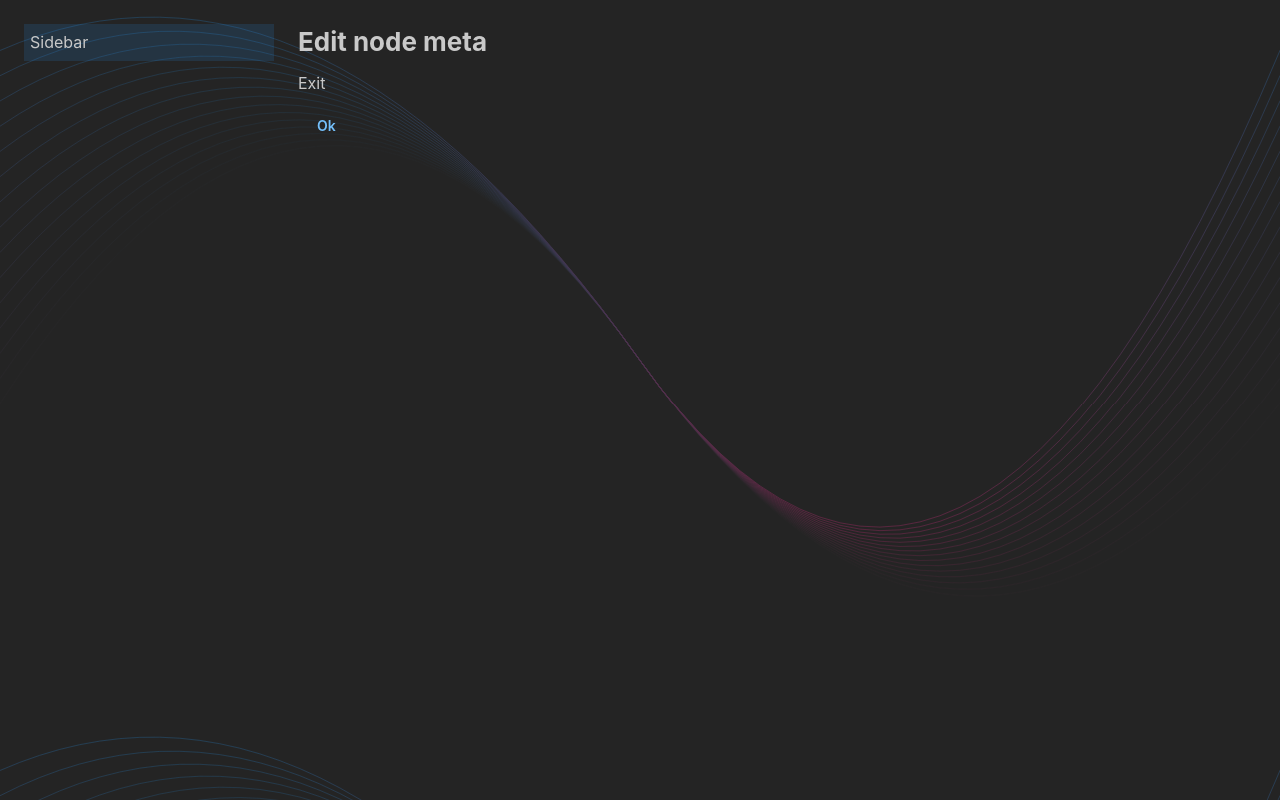
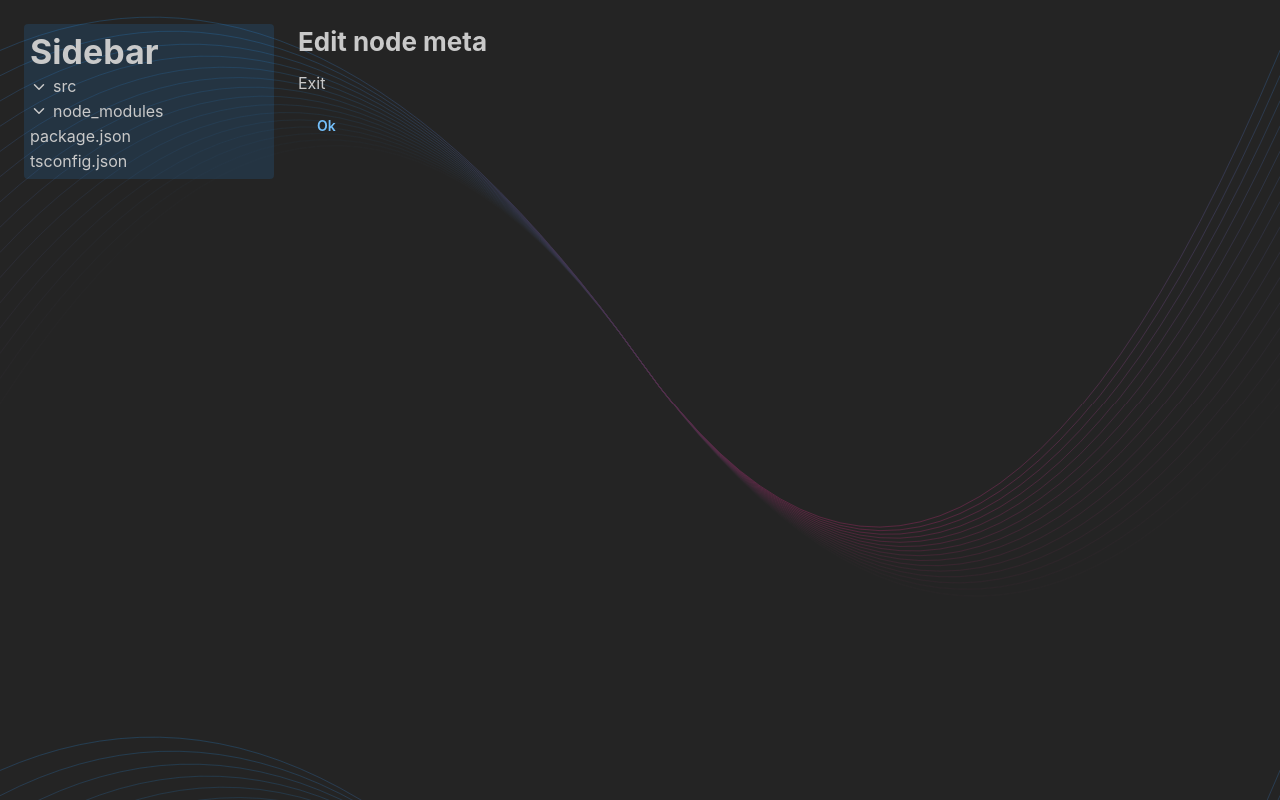
Before and after one commit to samcalthrop/NodePad, a React (Vite) app in the folder src/renderer/: page /#/edit-node-meta in a window 1280 px wide. Built offline with nearby package versions, Linux system fonts and the light colour scheme.

Commit message:
testing out tree structure

```diff
--- a/src/renderer/src/components/Sidebar/Sidebar.module.css
+++ b/src/renderer/src/components/Sidebar/Sidebar.module.css
@@ -1,4 +1,6 @@
 .root {
   padding: 6px;
   background-color: var(--mantine-primary-color-light);
+  border-radius: 4px;
+  min-height: 100%;
 }
--- a/src/renderer/src/components/Sidebar/Sidebar.tsx
+++ b/src/renderer/src/components/Sidebar/Sidebar.tsx
@@ -1,5 +1,102 @@
 import classes from './Sidebar.module.css';
+import { IconChevronDown } from '@tabler/icons-react';
+import { Button, Group, Tree, TreeNodeData, useTree } from '@mantine/core';
+import { Title } from '@mantine/core';
 
 export const Sidebar = (): JSX.Element => {
-  return <div className={classes.root}>Sidebar</div>;
+  // const tree = useTree();
+
+  return (
+    <div className={classes.root}>
+      <Title> Sidebar </Title>
+      <Tree
+        data={data}
+        levelOffset={23}
+        renderNode={({ node, expanded, hasChildren, elementProps }) => (
+          <Group>
+            <Group gap={5} {...elementProps}>
+              {hasChildren && (
+                <IconChevronDown
+                  size={18}
+                  style={{ transform: expanded ? 'rotate(180deg)' : 'rotate(0deg)' }}
+                />
+              )}
+              <span>{node.label}</span>
+            </Group>
+            {/* <Button onClick={() => tree.collapseAllNodes()}>Collapse all</Button> */}
+          </Group>
+        )}
+      />
+    </div>
+  );
 };
+
+const data: TreeNodeData[] = [
+  {
+    label: 'src',
+    value: 'src',
+    children: [
+      {
+        label: 'components',
+        value: 'src/components',
+        children: [
+          { label: 'Accordion.tsx', value: 'src/components/Accordion.tsx' },
+          { label: 'Tree.tsx', value: 'src/components/Tree.tsx' },
+          { label: 'Button.tsx', value: 'src/components/Button.tsx' },
+        ],
+      },
+    ],
+  },
+  {
+    label: 'node_modules',
+    value: 'node_modules',
+    children: [
+      {
+        label: 'react',
+        value: 'node_modules/react',
+        children: [
+          { label: 'index.d.ts', value: 'node_modules/react/index.d.ts' },
+          { label: 'package.json', value: 'node_modules/react/package.json' },
+        ],
+      },
+      {
+        label: '@mantine',
+        value: 'node_modules/@mantine',
+        children: [
+          {
+            label: 'core',
+            value: 'node_modules/@mantine/core',
+            children: [
+              { label: 'index.d.ts', value: 'node_modules/@mantine/core/index.d.ts' },
+              { label: 'package.json', value: 'node_modules/@mantine/core/package.json' },
+            ],
+          },
+          {
+            label: 'hooks',
+            value: 'node_modules/@mantine/hooks',
+            children: [
+              { label: 'index.d.ts', value: 'node_modules/@mantine/core/index.d.ts' },
+              { label: 'package.json', value: 'node_modules/@mantine/core/package.json' },
+            ],
+          },
+          {
+            label: 'form',
+            value: 'node_modules/@mantine/form',
+            children: [
+              { label: 'index.d.ts', value: 'node_modules/@mantine/core/index.d.ts' },
+              { label: 'package.json', value: 'node_modules/@mantine/core/package.json' },
+            ],
+          },
+        ],
+      },
+    ],
+  },
+  {
+    label: 'package.json',
+    value: 'package.json',
+  },
+  {
+    label: 'tsconfig.json',
+    value: 'tsconfig.json',
+  },
+];
--- a/src/renderer/src/screens/HomeScreen/HomeScreen.tsx
+++ b/src/renderer/src/screens/HomeScreen/HomeScreen.tsx
@@ -14,7 +14,11 @@ export const HomeScreen = (): JSX.Element => {
         <Title order={2}>Home</Title>
         <Canvas drawFunc={drawPulsingDot} width={200} height={200} />
         <Text>Edit node meta</Text>
-        <Button className={classes.button} onClick={() => navigate('/edit-node-meta')}>
+        <Button
+          variant="subtle"
+          className={classes.button}
+          onClick={() => navigate('/edit-node-meta')}
+        >
           Ok
         </Button>
       </div>
--- a/src/renderer/src/screens/LoginScreen/LoginScreen.tsx
+++ b/src/renderer/src/screens/LoginScreen/LoginScreen.tsx
@@ -11,7 +11,7 @@ export const LoginScreen = (): JSX.Element => {
       <div className={classes.root}>
         <Title order={2}>Log in</Title>
         <Text>Please enter your login credentials</Text>
-        <Button className={classes.button} onClick={() => navigate('/home')}>
+        <Button variant="subtle" className={classes.button} onClick={() => navigate('/home')}>
           Ok
         </Button>
       </div>
```
